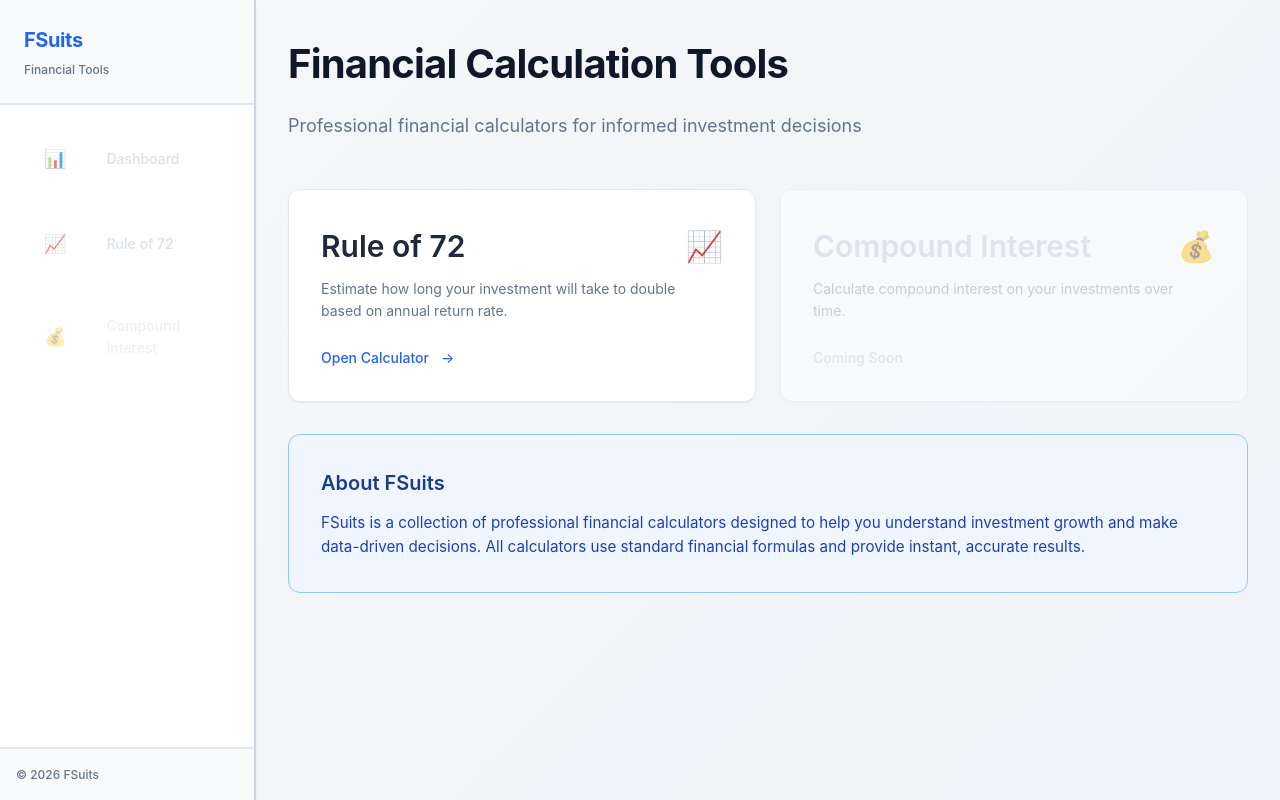
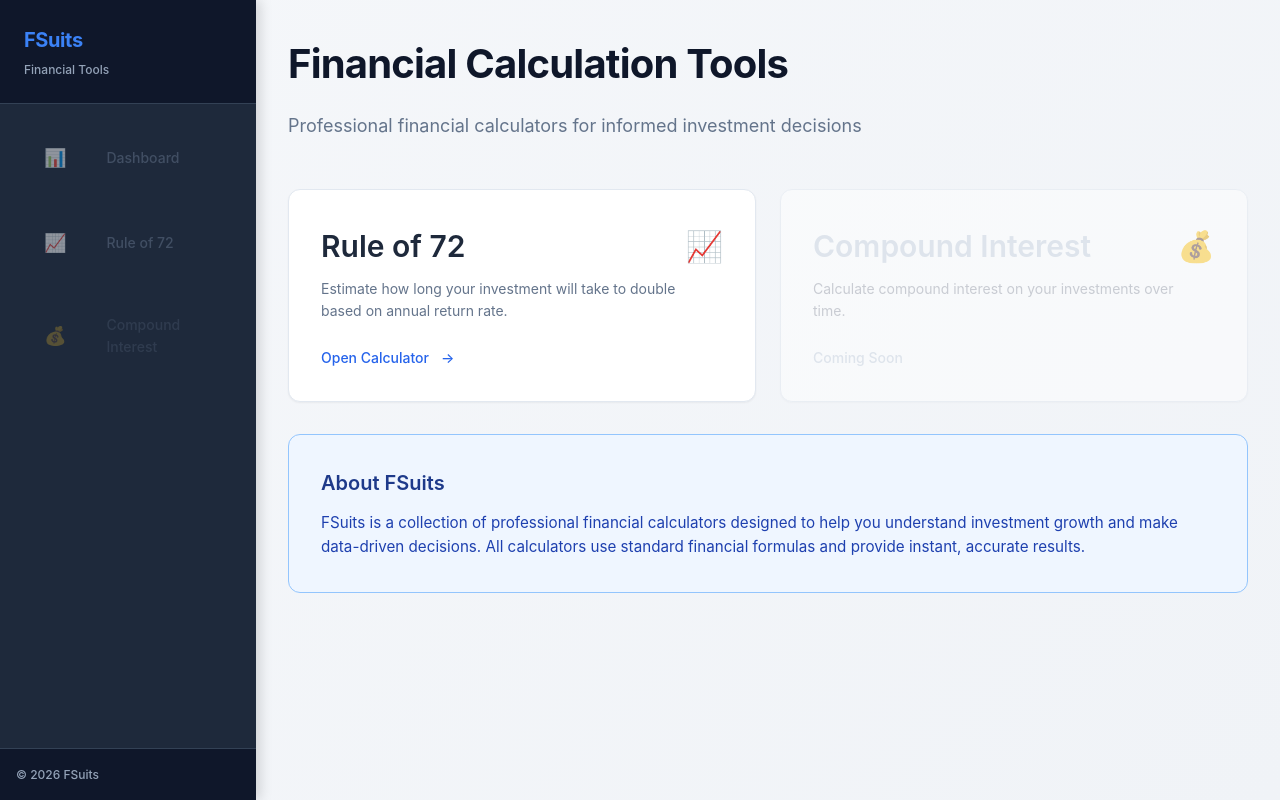
Before and after one commit to johndoe2x/Fsuits, a Next.js app: page /Fsuits/ in a window 1280 px wide. Built offline with nearby package versions, Linux system fonts and the light colour scheme.

Commit message:
Switch to dark sidebar for better contrast and visibility

```diff
--- a/app/globals.css
+++ b/app/globals.css
@@ -55,33 +55,33 @@ a:hover {
 /* Sidebar */
 aside {
   width: 16rem;
-  background: #ffffff;
-  border-right: 2px solid #cbd5e1;
+  background: #1e293b;
+  border-right: none;
   height: 100vh;
   position: sticky;
   top: 0;
   display: flex;
   flex-direction: column;
   padding: 0;
-  box-shadow: 0 4px 6px -1px rgba(0, 0, 0, 0.05);
+  box-shadow: 4px 0 12px rgba(0, 0, 0, 0.15);
 }
 
 aside > div:first-child {
   padding: 1.5rem;
-  border-bottom: 2px solid #e2e8f0;
-  background: #f8fafc;
+  border-bottom: 1px solid #334155;
+  background: #0f172a;
 }
 
 aside h1 {
   font-size: 1.25rem;
   font-weight: 700;
-  color: #2563eb;
+  color: #3b82f6;
   margin: 0 0 0.25rem 0;
 }
 
 aside p {
   font-size: 0.75rem;
-  color: #64748b;
+  color: #94a3b8;
   margin: 0;
   font-weight: 500;
 }
@@ -109,35 +109,35 @@ nav span {
 }
 
 nav a {
-  color: #1e293b;
+  color: #cbd5e1;
 }
 
 nav a:hover {
-  background: #e0e7ff;
+  background: #334155;
   text-decoration: none;
-  color: #2563eb;
+  color: #3b82f6;
 }
 
 nav a.active {
-  background: #eff6ff;
-  color: #2563eb;
-  border-left: 3px solid #2563eb;
+  background: #1e40af;
+  color: #3b82f6;
+  border-left: 3px solid #3b82f6;
   padding-left: calc(0.875rem - 3px);
   font-weight: 600;
 }
 
 nav span {
-  color: #cbd5e1;
+  color: #64748b;
   cursor: not-allowed;
-  opacity: 0.7;
+  opacity: 0.5;
 }
 
 aside > div:last-child {
   padding: 1rem;
-  border-top: 2px solid #e2e8f0;
+  border-top: 1px solid #334155;
   font-size: 0.75rem;
-  color: #64748b;
-  background: #f8fafc;
+  color: #94a3b8;
+  background: #0f172a;
 }
 
 /* Main Content */
```
